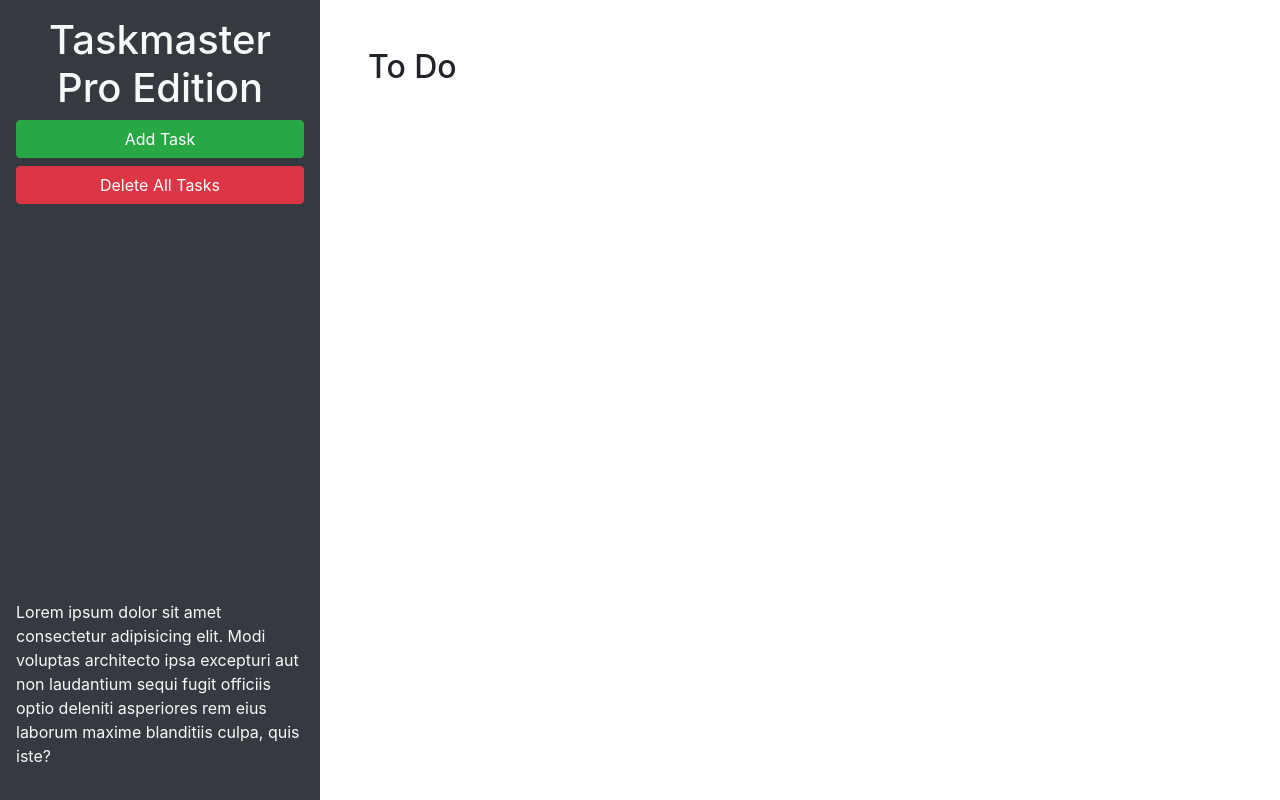
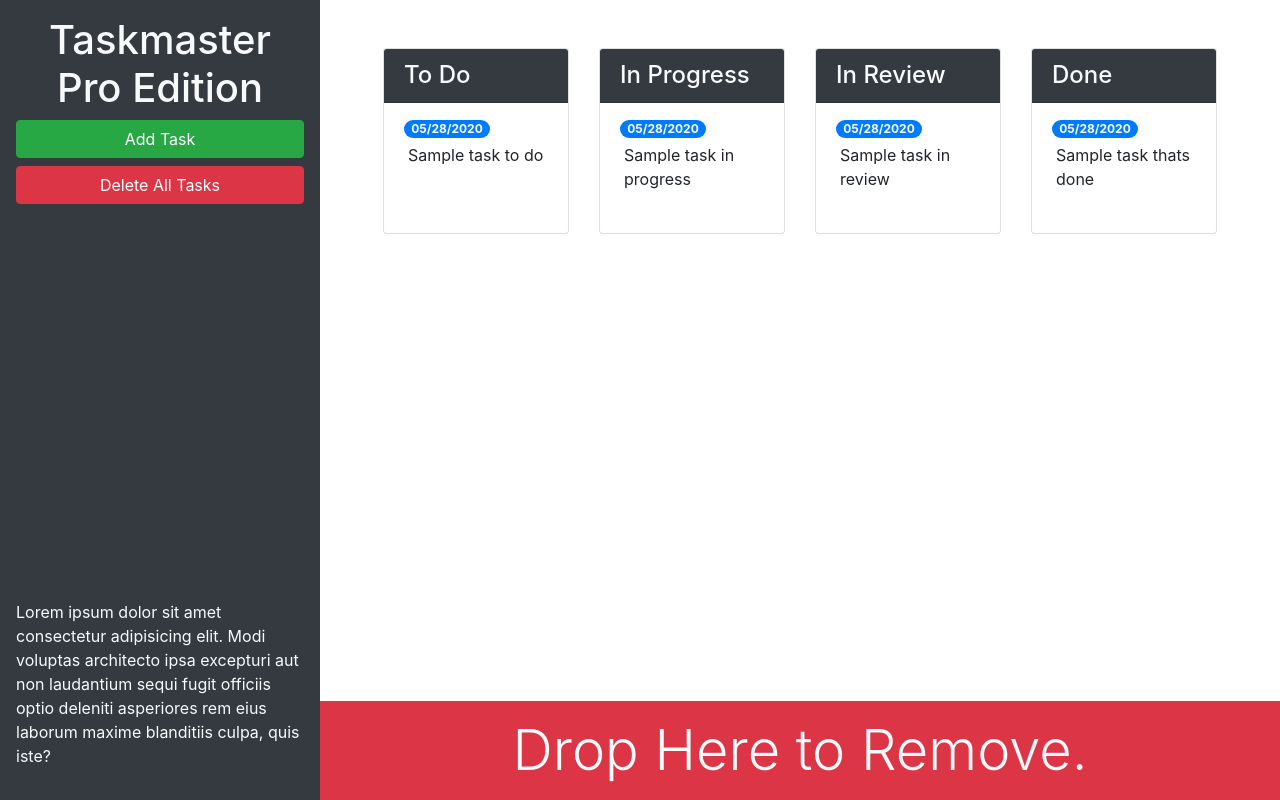
Before and after one commit to cssmith134/taskmaster-pro, a plain HTML site: page index.html in a window 1280 px wide. Drawn offline with nearby package versions, Linux system fonts and the light colour scheme.

Commit message:
added cards

```diff
--- a/index.html
+++ b/index.html
@@ -13,23 +13,81 @@
 <body>
 
   <div class="row min-vh-100 no-gutters">
-    <header class="col-12 col-lg-3 bg-dark text-light d-flex flex-column p-4 p-lg-3">
+    <header class="col-12 col-lg-3 bg-dark text-light sticky-top d-flex flex-column p-4 p-lg-3">
       <h1 class="text-center">Taskmaster Pro Edition</h1>
       <button id="create-task" class="btn btn-block btn-success" data-toggle="modal" data-target="#task-form-modal">Add
         Task</button>
       <button id="remove-tasks" class="btn btn-block btn-danger">Delete All Tasks</button>
-      <p class="mt-auto">Lorem ipsum dolor sit amet consectetur adipisicing elit. Modi voluptas architecto ipsa
+      <p class="mt-auto d-none d-lg-block">Lorem ipsum dolor sit amet consectetur adipisicing elit. Modi voluptas architecto ipsa
         excepturi aut non
         laudantium sequi fugit officiis optio deleniti asperiores rem eius laborum maxime blanditiis culpa, quis iste?
       </p>
     </header>
-    <main class="col-12 col-lg-9">
-      <div class="m-5">
-        <h2>To Do</h2>
-        <ul id="list-toDo" class="list-group"> </ul>
+    <main class="col-12 col-lg-9 d-flex flex-column">
+      <div class="m-5 row justify-content-around">
+
+        <div class="col-12 col-md-6 col-xl-3 mb-3">
+          <div class="card">
+            <h4 class="card-header bg-dark text-light">
+              To Do
+            </h4>
+            <ul id="list-toDo" class="list-group list-group-flush">
+              <li class="list-group-item">
+                <span class="badge badge-primary badge-pill">05/28/2020</span>
+                <p class="m-1">Sample task to do</p>
+              </li>
+            </ul>
+          </div>
+        </div>
+
+      <div class="col-12 col-md-6 col-xl-3 mb-3">
+        <div class="card">
+          <h4 class="card-header bg-dark text-light">In Progress</h4>
+          <ul id="list-inProgress" class="list-group list-group-flush">
+            <li class="list-group-item">
+              <span class="badge badge-primary badge-pill">05/28/2020</span>
+              <p class="m-1">Sample task in progress</p>
+            </li>
+          </ul>
+        </div>
       </div>
+
+
+      <div class="col-12 col-md-6 col-xl-3 mb-3">
+        <div class="card">
+        <h4 class="card-header bg-dark text-light">In Review</h4>
+        <ul id="list-inReview" class="list-group list-group-flush">
+          <li class="list-group-item">
+            <span class="badge badge-primary badge-pill">05/28/2020</span>
+            <p class="m-1"> Sample task in review</p>
+          </li>
+        </ul>
+      </div>
+      </div>
+
+      <div class="col-12 col-md-6 col-xl-3 mb-3">
+        <div class="card">
+        <h4 class="card-header bg-dark text-light">Done</h4>
+        <ul id="list-done" class="list-group list-group-flush">
+          <li class="list-group-item">
+            <span class="badge badge-primary badge-pill">05/28/2020</span>
+            <p class="m-1">Sample task thats done</p>
+          </li>
+        </ul>
+      </div>
+    </div>
+      </div>
+
+        <div id="trash" class="mt-auto">
+          <div class="w-100 bg-danger p-3 text-center text-light display-4">
+            Drop Here to Remove.
+          </div>
+        </div>
+
     </main>
   </div>
+
+
 
   <!-- Modal -->
   <div class="modal fade" id="task-form-modal" tabindex="-1" role="dialog" aria-labelledby="task-form-modal"
@@ -46,11 +104,11 @@
           <form>
             <div class="form-group">
               <label for="modalTaskDescription">Task description</label>
-              <textarea id="modalTaskDescription" rows="3"></textarea>
+              <textarea id="modalTaskDescription" rows="3" class="form-control"></textarea>
             </div>
             <div class="form-group">
               <label for="modalDueDate">Due date</label>
-              <input type="text" id="modalDueDate" placeholder="mm/dd/yyyy" autocomplete="off" />
+              <input type="text" class="form-control" id="modalDueDate" placeholder="mm/dd/yyyy" autocomplete="off" />
             </div>
           </form>
         </div>
```
